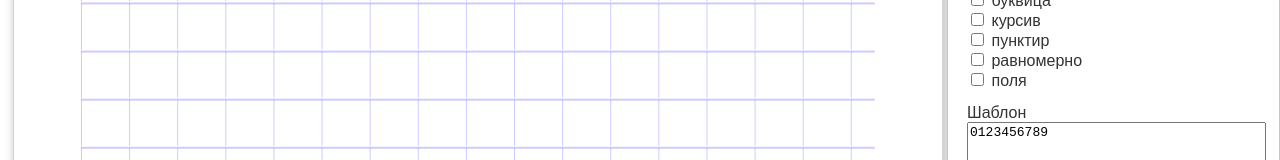
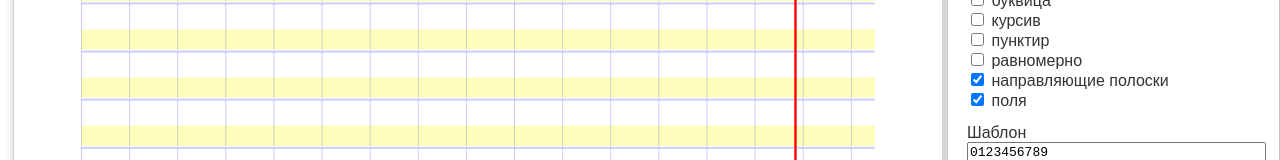
Before and after one commit to yplaksyuk/wbe, a plain HTML site: page index.html in a window 1280 px wide. Both pictures are taken after a click on the checkbox 977 px from the left and 396 px from the top of the page. Shown: the part 317-477 px from the top of the page. Drawn offline with nearby package versions, Linux system fonts and the light colour scheme.

Commit message:
Yellow bands

```diff
--- a/index.html
+++ b/index.html
@@ -28,11 +28,35 @@
 						<polyline points="12,0.5 0,0.5 0,12" stroke="blue" stroke-width="0.1" fill="none" />
 					</pattern>
 
+					<pattern id="bg-grid-bands" class="backgroundPattern" viewBox="0 0 12 12" width="12" height="12" patternUnits="userSpaceOnUse" patternTransform="scale(0.5 0.5)">
+						<rect x="0" y="7" width="12" height="5" fill="#ffb" class="guide-band" />
+						<polyline points="12,0.5 0,0.5 0,12" stroke="blue" stroke-width="0.1" fill="none" />
+					</pattern>
+
 					<pattern id="bg-line" class="backgroundPattern" viewBox="0 0 12 12" width="12" height="12" patternUnits="userSpaceOnUse" patternTransform="scale(0.5 0.5)">
 						<line  x1="12" y1="0.5" x2="0" y2="0.5" stroke="blue" stroke-width="0.1" />
 					</pattern>
 
+					<pattern id="bg-line-bands" class="backgroundPattern" viewBox="0 0 12 12" width="12" height="12" patternUnits="userSpaceOnUse" patternTransform="scale(0.5 0.5)">
+						<rect x="0" y="7" width="12" height="5" fill="#ffb" class="guide-band" />
+						<line  x1="12" y1="0.5" x2="0" y2="0.5" stroke="blue" stroke-width="0.1" />
+					</pattern>
+
 					<pattern id="bg-cursive" class="backgroundPattern" viewBox="0 0 12 36" width="12" height="36" patternUnits="userSpaceOnUse" patternTransform="scale(0.5 0.5)">
+						<line  x1="12" y1="0.5" x2="0" y2="0.5" stroke="blue" stroke-width="0.1" />
+						<line  x1="12" y1="7" x2="0" y2="7" stroke="blue" stroke-width="0.1" />
+						<line  x1="12" y1="12.5" x2="0" y2="12.5" stroke="blue" stroke-width="0.1" />
+						<line  x1="12" y1="19" x2="0" y2="19" stroke="blue" stroke-width="0.1" />
+						<line  x1="12" y1="24.5" x2="0" y2="24.5" stroke="blue" stroke-width="0.1" />
+						<line  x1="12" y1="31" x2="0" y2="31" stroke="blue" stroke-width="0.1" />
+						<line  x1="12" y1="0" x2="0" y2="36" stroke="blue" stroke-width="0.1" />
+					</pattern>
+
+					<pattern id="bg-cursive-bands" class="backgroundPattern" viewBox="0 0 12 36" width="12" height="36" patternUnits="userSpaceOnUse" patternTransform="scale(0.5 0.5)">
+						<rect x="0" y="7" width="12" height="5" fill="#ffb" class="guide-band" />
+						<rect x="0" y="19" width="12" height="5" fill="#ffb" class="guide-band" />
+						<rect x="0" y="31" width="12" height="5" fill="#ffb" class="guide-band" />
+
 						<line  x1="12" y1="0.5" x2="0" y2="0.5" stroke="blue" stroke-width="0.1" />
 						<line  x1="12" y1="7" x2="0" y2="7" stroke="blue" stroke-width="0.1" />
 						<line  x1="12" y1="12.5" x2="0" y2="12.5" stroke="blue" stroke-width="0.1" />
@@ -76,6 +100,7 @@
 		<div><input type="checkbox" class="inject" id="cursive" /> курсив</div>
 		<div><input type="checkbox" class="inject" id="dashed" /> пунктир</div>
 		<div><input type="checkbox" class="inject" id="monospaced" /> равномерно</div>
+		<div><input type="checkbox" class="inject" id="bands" /> направляющие полоски</div>
 		<div><input type="checkbox" class="inject" id="border" checked /> поля</div>
 
 		<label for="source">Шаблон</label>
--- a/main.js
+++ b/main.js
@@ -127,7 +127,7 @@ $(function() {
 
 	const background = $('#background')
 		.on('change', function() {
-			const val = background.val();
+			const val = background.val() + ($('#bands').prop('checked') ? '-bands' : '');
 			$('#backgroundRect').attr('style', `fill: url(#${val})`);
 		});
 
@@ -151,6 +151,11 @@ $(function() {
 	const cursive = $('#cursive')
 		.on('click change', function() {
 			Object.assign(font,  cursive.prop('checked') ? symbols.cursive : symbols.printed );
+		});
+
+	const bands = $('#bands')
+		.on('click change', function() {
+			background.trigger('change');
 		});
 
 	const border = $('#border')
```
